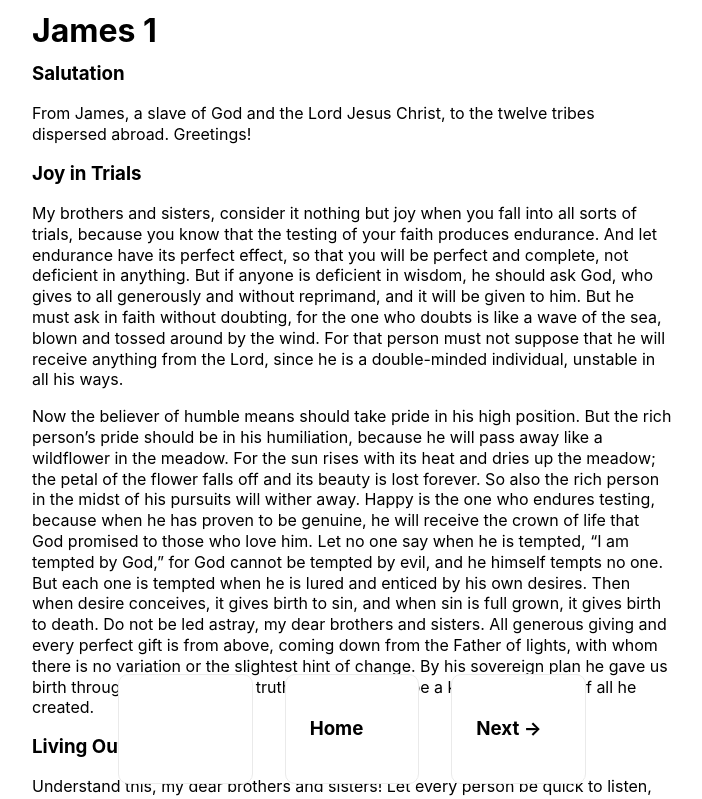
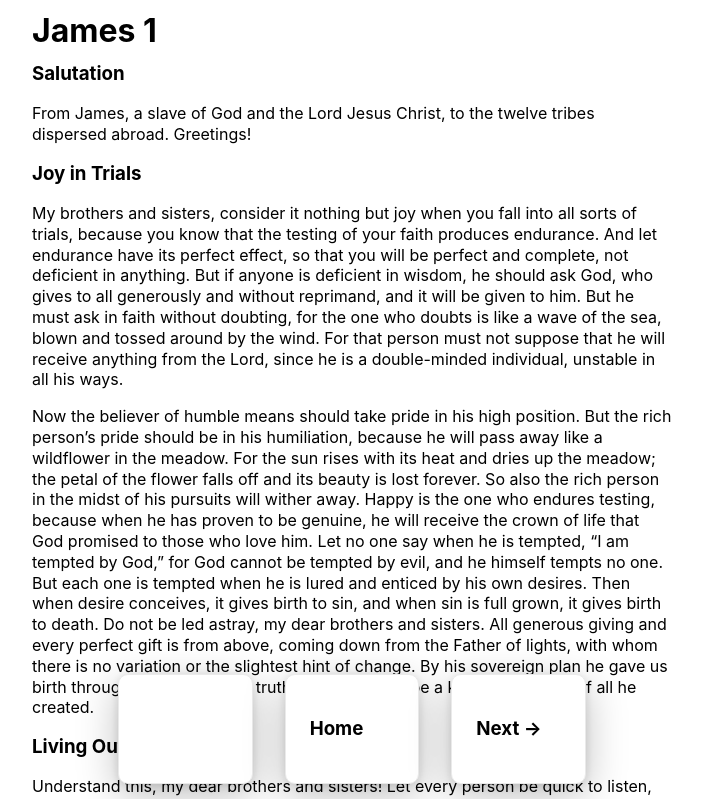
Before and after one commit to mattam/100daysofjames, a Next.js app: page /james/1 in a window 1280 px wide. Shown: the top 799 px of the page, without its empty margins (288-990 px from the left). Built offline with nearby package versions, Linux system fonts and the light colour scheme.

Commit message:
Adding a nicer shadow to the navigation buttons

```diff
--- a/styles/Home.module.css
+++ b/styles/Home.module.css
@@ -97,6 +97,8 @@
   border: 1px solid #eaeaea;
   border-radius: 10px;
   transition: color 0.15s ease, border-color 0.15s ease;
+  box-shadow: 0 11px 40px 0 rgba(0, 0, 0, 0.25),
+    0 2px 10px 0 rgba(0, 0, 0, 0.12);
 }
 
 .navButton:hover,
```
